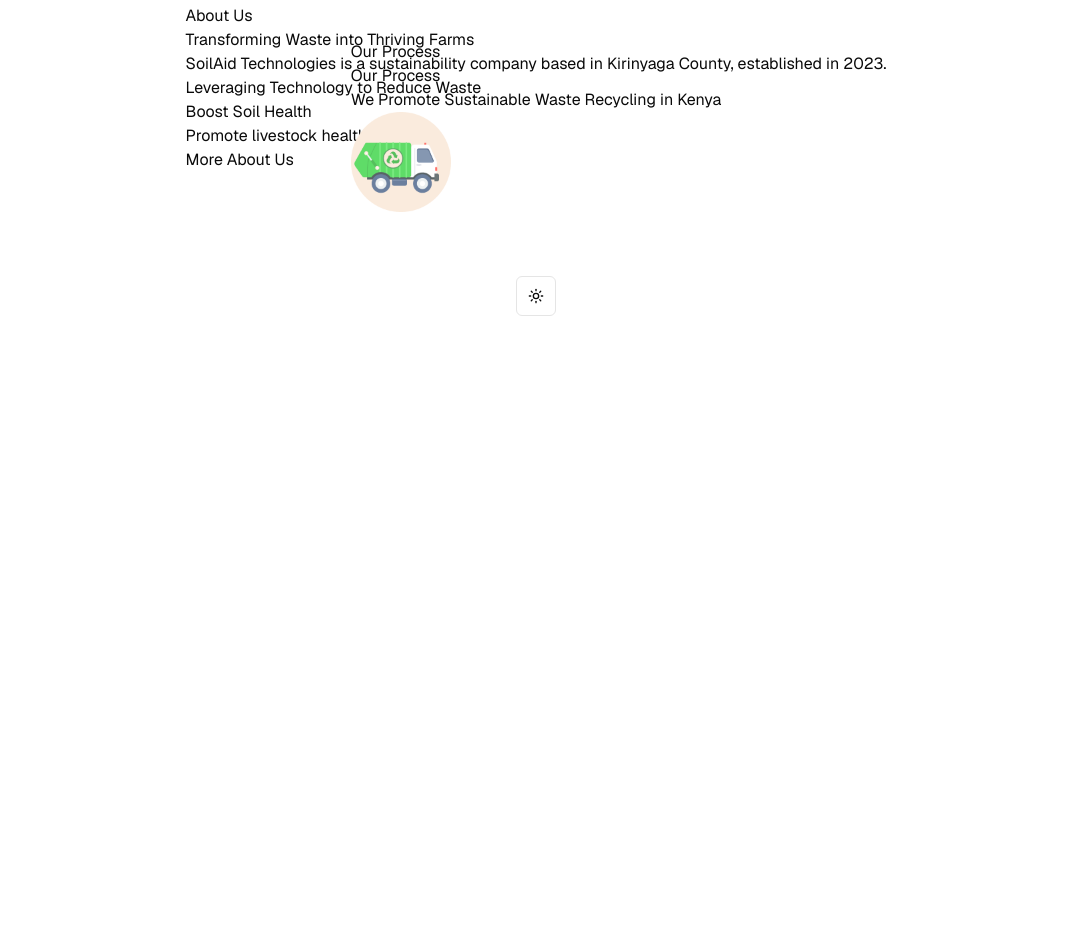
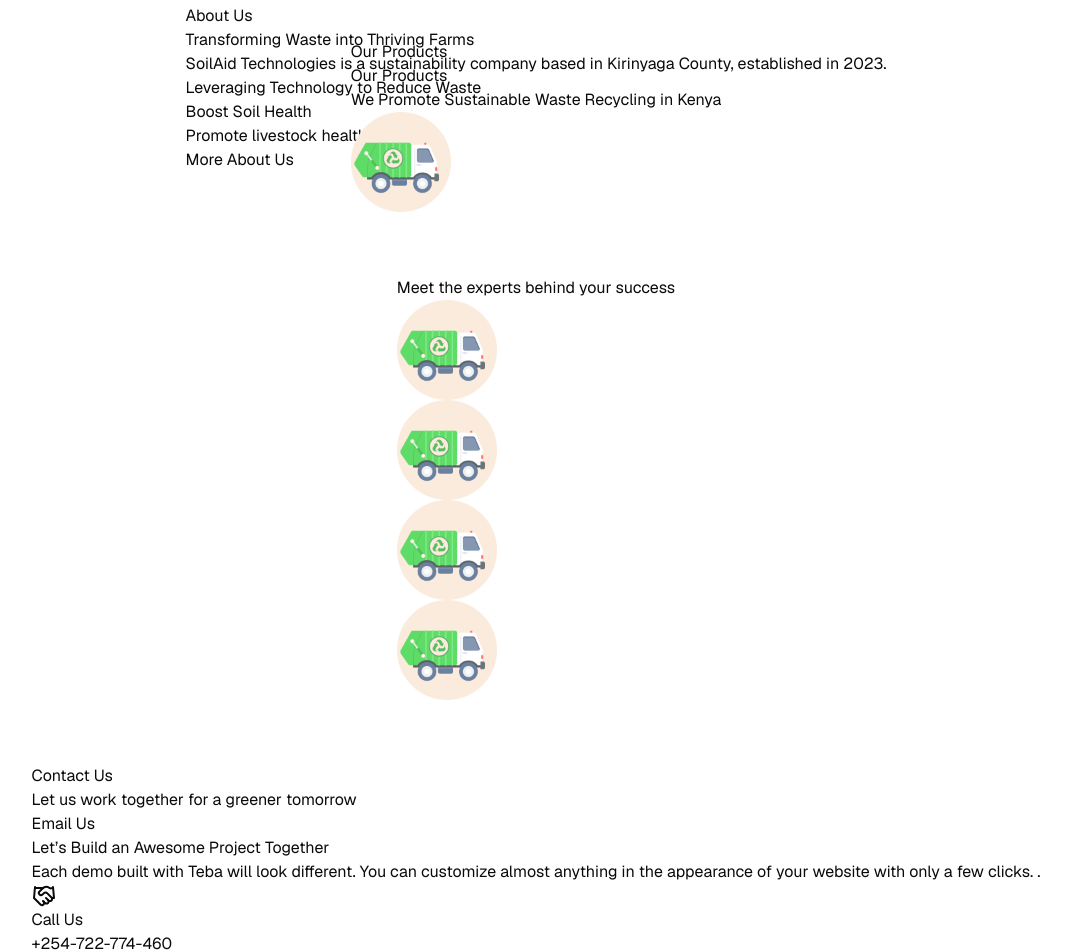
Before and after one commit to soilaidtech/soilaid.tech, a Next.js app: page / in a window 1280 px wide. Shown: the part 768-1720 px from the top of the page, without its empty margins (104-1175 px from the left). Before the commit the page ends 1164 px from the top, so only its background shows below. Built offline with nearby package versions, Linux system fonts and the light colour scheme.

Commit message:
feat: added homepage components

```diff
--- a/src/app/page.tsx
+++ b/src/app/page.tsx
@@ -1,8 +1,10 @@
-import AboutUsComponent from '@/components/about-us';
-import Header from '@/components/header';
-import HeroComponent from '@/components/hero';
-import OurProcessComponent from '@/components/our-process';
-import ThemeToggleButton from '@/components/ThemeToggleButton';
+import AboutUsComponent from '@/components/about-us'
+import ContactUsComponent from '@/components/contact-us'
+import Header from '@/components/header'
+import HeroComponent from '@/components/hero'
+import OurProductsComponent from '@/components/our-products'
+import OurTeamComponent from '@/components/our-team'
+import ThemeToggleButton from '@/components/ThemeToggleButton'
 
 export default function Home() {
 	return (
@@ -10,8 +12,10 @@ export default function Home() {
 			<Header />
 			<HeroComponent />
 			<AboutUsComponent />
-      <OurProcessComponent />
+			<OurProductsComponent />
+			<OurTeamComponent />
+			<ContactUsComponent />
 			<ThemeToggleButton />
 		</div>
-  );
+	)
 }
--- /dev/null
+++ b/src/components/contact-form.tsx
@@ -0,0 +1,35 @@
+export default function ContactForm() {
+	return (
+		<main>
+			<div>
+				<form>
+					<input
+						type="text"
+						id="first_name"
+						name="fname"
+						placeholder="First Name"
+					/>
+					<input
+						type="text"
+						id="last_name"
+						name="lname"
+						placeholder="Last Name"
+					/>
+					<input
+						type="text"
+						id="subject"
+						name="subject"
+						placeholder="Subject"
+					/>
+					<input
+						type="textbox"
+						id="visitor_comment"
+						name="visitor_comment"
+						placeholder="Your Comment"
+					/>
+					<button>Submit Message</button>
+				</form>
+			</div>
+		</main>
+	)
+}
--- /dev/null
+++ b/src/components/contact-us.tsx
@@ -0,0 +1,33 @@
+import { Handshake, Smile } from 'lucide-react'
+
+export default function ContactUsComponent() {
+	return (
+		<main>
+			<div>
+				<p>Contact Us</p>
+				<h2>Let us work together for a greener tomorrow</h2>
+				<button>Email Us</button>
+			</div>
+			<div>
+				<div>
+					<p>Let’s Build an Awesome Project Together</p>
+					<p>
+						Each demo built with Teba will look different. You can
+						customize almost anything in the appearance of your
+						website with only a few clicks. .
+					</p>
+					<div>
+						<Handshake />
+						<p>Call Us</p>
+						<p>+254-722-774-460</p>
+					</div>
+					<div>
+						<Smile />
+						<p>Email Us</p>
+						<p>soilaidtech@gmail.com</p>
+					</div>
+				</div>
+			</div>
+		</main>
+	)
+}
--- a/src/components/our-process.tsx
+++ /dev/null
@@ -1,23 +0,0 @@
-import Image from 'next/image';
-
-export default function OurProcessComponent() {
-  return (
-    <div>
-      <h2>Our Process</h2>
-      <p>Our Process </p>
-      <p>We Promote Sustainable Waste Recycling in Kenya</p>
-      <div>
-        <div>
-          <Image
-            src="/garbage-truck-trash-svgrepo-com 1.png"
-            height={100}
-            width={100}
-            alt="garbage-truck-trash-svg"
-          />
-        </div>
-        <div></div>
-        <div></div>
-      </div>
-    </div>
-  );
-}
--- /dev/null
+++ b/src/components/our-products.tsx
@@ -0,0 +1,23 @@
+import Image from 'next/image';
+
+export default function OurProductsComponent() {
+	return (
+		<div>
+			<h2>Our Products</h2>
+			<p>Our Products </p>
+			<p>We Promote Sustainable Waste Recycling in Kenya</p>
+			<div>
+				<div>
+					<Image
+						src="/garbage-truck-trash-svgrepo-com 1.png"
+						height={100}
+						width={100}
+						alt="garbage-truck-trash-svg"
+					/>
+				</div>
+				<div></div>
+				<div></div>
+			</div>
+		</div>
+	)
+}
--- /dev/null
+++ b/src/components/our-team.tsx
@@ -0,0 +1,36 @@
+import Image from 'next/image'
+
+export default function OurTeamComponent() {
+	return (
+		<div>
+			<h2>Meet the experts behind your success</h2>
+			<div>
+				<Image
+					src="/garbage-truck-trash-svgrepo-com 1.png"
+					height={100}
+					width={100}
+					alt="garbage-truck-trash-svg"
+				/>
+
+				<Image
+					src="/garbage-truck-trash-svgrepo-com 1.png"
+					height={100}
+					width={100}
+					alt="garbage-truck-trash-svg"
+				/>
+				<Image
+					src="/garbage-truck-trash-svgrepo-com 1.png"
+					height={100}
+					width={100}
+					alt="garbage-truck-trash-svg"
+				/>
+				<Image
+					src="/garbage-truck-trash-svgrepo-com 1.png"
+					height={100}
+					width={100}
+					alt="garbage-truck-trash-svg"
+				/>
+			</div>
+		</div>
+	)
+}
```
Lines whose indentation alone changed are shown as unchanged.
